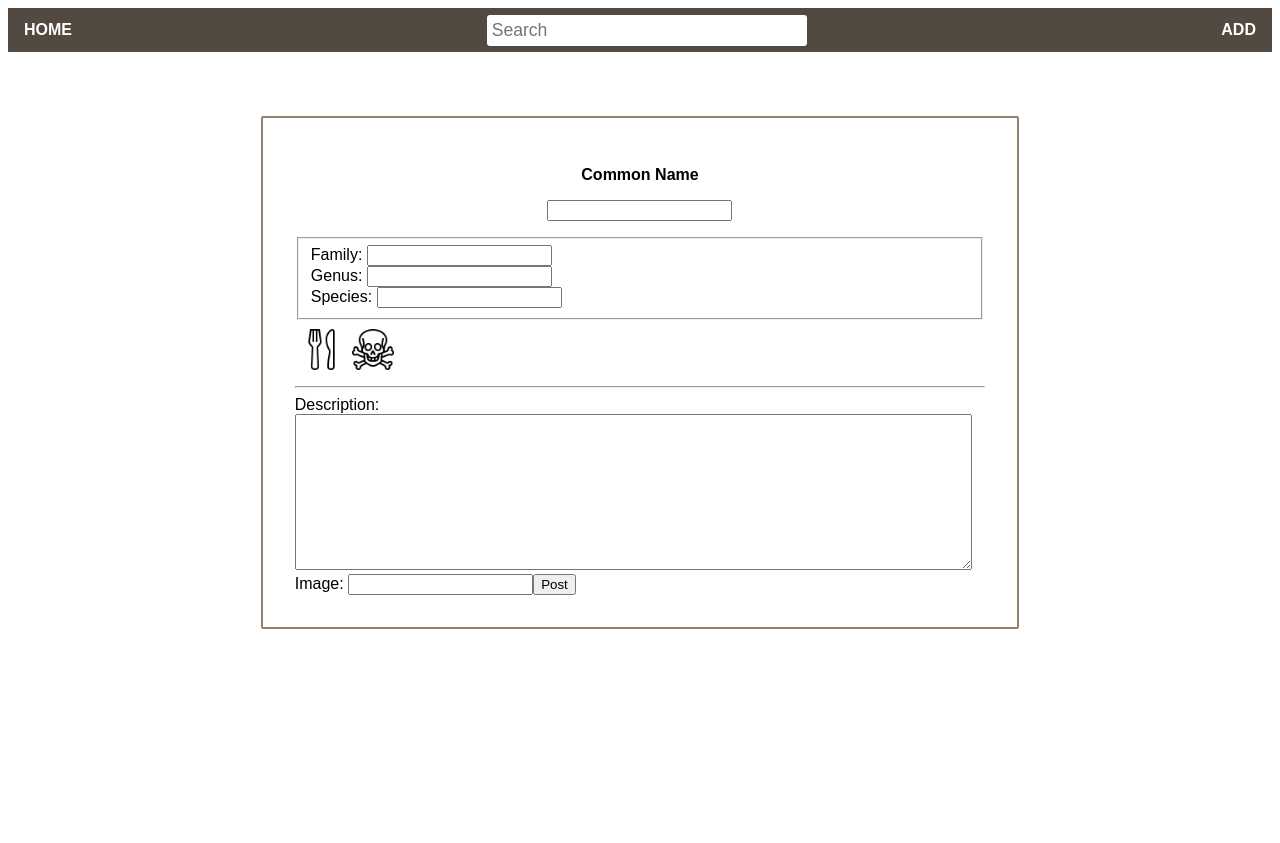
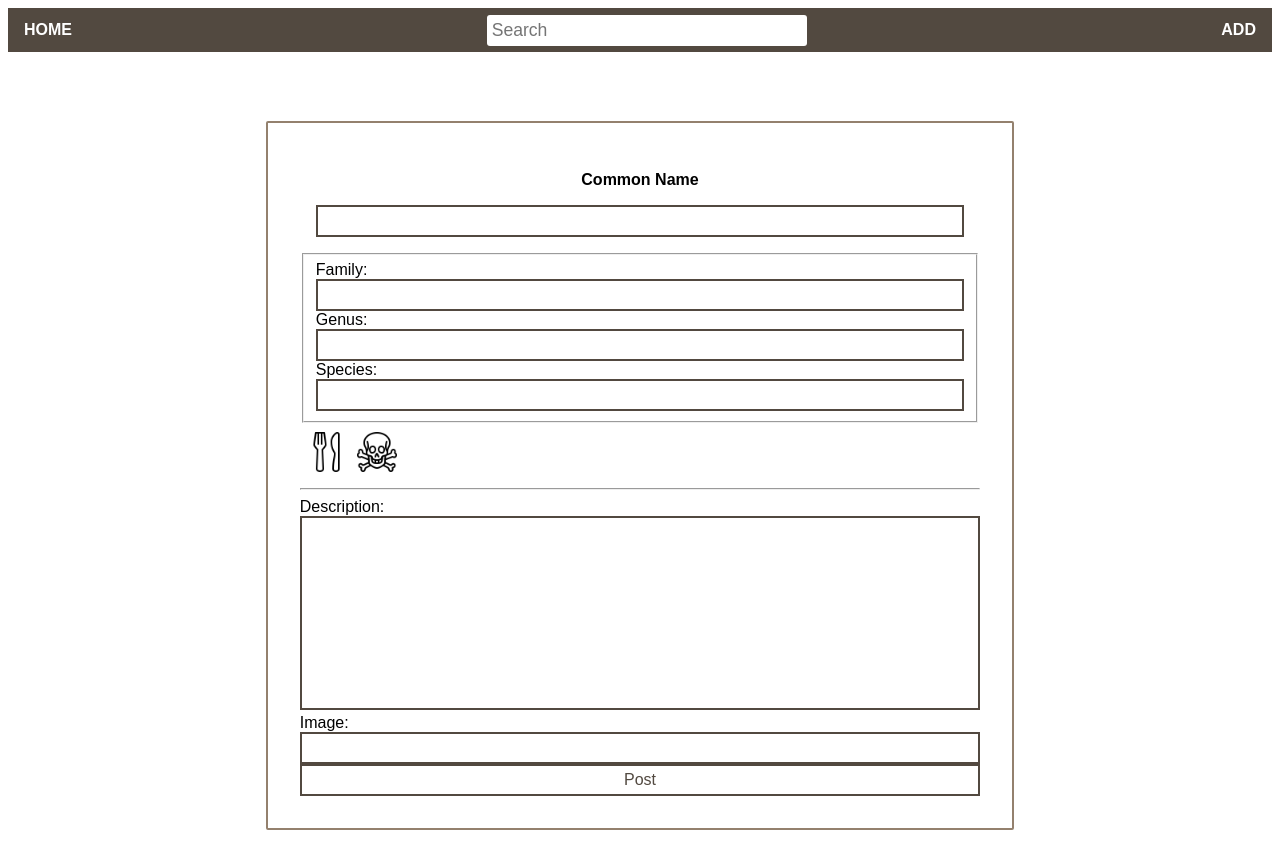
Before and after one commit to math132d/mushroom-ui, an Angular app: page /upload in a window 1280 px wide. Before the commit the page ends 800 px from the top, so only its background shows below. Built offline with nearby package versions, Linux system fonts and the light colour scheme.

Commit message:
Added comments

```diff
--- a/src/app/add-mushroom/add-mushroom.component.css
+++ b/src/app/add-mushroom/add-mushroom.component.css
@@ -36,3 +36,32 @@
     padding:4px;
     border-radius: 3px;
 }
+
+form {
+    padding: 5px;
+}
+
+form input, textarea {
+    box-sizing: border-box;
+    resize: none;
+    font-size: 1rem;
+    width: 100%;
+    padding: 5px;
+    border: 2px solid rgb(82, 73, 64);
+}
+
+form input[type='submit'] {
+    background-color: white;
+    color: rgb(82, 73, 64);
+}
+
+form input[type='submit']:hover {
+    background-color: rgb(82, 73, 64);
+    color: white;
+}
+
+form input[type='submit']:active {
+    background-color: rgb(82, 73, 64);
+    border: 2px solid white;
+    color: white;
+}
--- a/src/app/add-mushroom/add-mushroom.component.html
+++ b/src/app/add-mushroom/add-mushroom.component.html
@@ -37,9 +37,9 @@
             <textarea formControlName="description" cols="82" rows="10"></textarea><br>
 
             <label for="image">Image: </label>
-            <input type="text" formControlName="image">
+            <input type="text" formControlName="image"><br>
 
-            <button type="submit">Post</button>
+            <input type="submit" value="Post" >
         </div>
         <p *ngIf="mushroomForm.invalid && mushroomForm.touched">Please fill in all fields!</p>
         <p *ngIf="submitted">Mushroom submitted!</p>
--- a/src/app/app.module.ts
+++ b/src/app/app.module.ts
@@ -12,6 +12,7 @@ import { AddMushroomComponent } from './add-mushroom/add-mushroom.component';
 import { MushroomListItemComponent } from './mushroom-list-item/mushroom-list-item.component';
 import { FamilyComponent } from './family/family.component';
 import { GenusComponent } from './genus/genus.component';
+import { CommentComponent } from './comment/comment.component';
 
 @NgModule({
   declarations: [
@@ -22,7 +23,8 @@ import { GenusComponent } from './genus/genus.component';
     AddMushroomComponent,
     MushroomListItemComponent,
     FamilyComponent,
-    GenusComponent
+    GenusComponent,
+    CommentComponent
   ],
   imports: [
     BrowserModule,
--- /dev/null
+++ b/src/app/comment/comment.component.css
@@ -0,0 +1,16 @@
+.comment {
+    background-color: rgb(247, 247, 247);
+    padding: 5px;
+    margin: 5px;
+    font-family: sans-serif;
+}
+
+.comment h3 {
+    margin: 0px;
+    color: rgb(82, 73, 64);
+    text-transform: capitalize;
+}
+
+.comment p {
+    margin: 5px;
+}
--- /dev/null
+++ b/src/app/comment/comment.component.html
@@ -0,0 +1,6 @@
+<div class="comment">
+    <h3> {{ comment.name }} said... </h3>
+    <p>
+        {{ comment.content }}
+    </p>
+</div>
--- a/src/app/mushroom/mushroom.component.css
+++ b/src/app/mushroom/mushroom.component.css
@@ -88,3 +88,32 @@ h3 {
     grid-column: 1/3;
     padding: 0 10px 0 0;
 }
+
+form {
+    padding: 5px;
+}
+
+form input, textarea {
+    box-sizing: border-box;
+    resize: none;
+    font-size: 1rem;
+    width: 100%;
+    padding: 5px;
+    border: 2px solid rgb(82, 73, 64);
+}
+
+form input[type='submit'] {
+    background-color: white;
+    color: rgb(82, 73, 64);
+}
+
+form input[type='submit']:hover {
+    background-color: rgb(82, 73, 64);
+    color: white;
+}
+
+form input[type='submit']:active {
+    background-color: rgb(82, 73, 64);
+    border: 2px solid white;
+    color: white;
+}
--- a/src/app/mushroom/mushroom.component.html
+++ b/src/app/mushroom/mushroom.component.html
@@ -18,7 +18,7 @@
                     <img *ngIf="mushroom.poisonous" src="assets/Icons/poison.png" alt="poisonous">
                 </figure>
                 <hr>
-                <div><strong>Common name:</strong> {{ mushroom.classification.species }} </div>
+                <div><strong>Common name:</strong> {{ mushroom.name }} </div>
                 <br>
                 <div><strong>Scientific Classification:</strong></div>
                 <div><strong>Family:</strong> {{ mushroom.classification.family }} </div>
@@ -35,5 +35,22 @@
                 </ul>
             </div>
         </div>
+        <div>
+            <!-- Comment section -->
+            <nav>
+                <h3><strong> Comments </strong></h3>
+            </nav>
+            <div>
+                <form class="comment-form" [formGroup]="commentForm" (ngSubmit)="onSubmit()">
+                    <input required formControlName="name" type="text" placeholder="Name"><br>
+                    <textarea required formControlName="content" rows="3" placeholder="..."></textarea><br>
+                    <input type="submit" value="Comment"><br>
+                </form>
+            </div>
+            <p *ngIf="!mushroom.comments">Be the first to leave a comment!</p>
+            <div *ngIf="mushroom.comments">
+                <app-comment *ngFor="let comment of mushroom.comments" [comment]="comment"></app-comment>
+            </div>
+        </div>
     </article>
 </main>
--- a/src/app/mushroom/mushroom.component.ts
+++ b/src/app/mushroom/mushroom.component.ts
@@ -1,5 +1,6 @@
 import { Component, OnInit } from '@angular/core';
 import { ActivatedRoute } from '@angular/router';
+import { FormBuilder } from '@angular/forms';
 import { HttpClient } from '@angular/common/http';
 
 @Component({
@@ -10,12 +11,17 @@ import { HttpClient } from '@angular/common/http';
 export class MushroomComponent implements OnInit {
   mushroomId = {}
   mushroom: any;
+  commentForm;
 
   constructor(
     private route: ActivatedRoute,
+    private formBuilder: FormBuilder,
     private http: HttpClient
   ) {
-
+    this.commentForm = this.formBuilder.group({
+      name: '',
+      content: ''
+    });
   }
 
   ngOnInit(): void {
@@ -30,4 +36,14 @@ export class MushroomComponent implements OnInit {
       this.mushroom = data;
     })
   }
+
+  onSubmit(): void {
+    if(this.commentForm.valid){
+      let data = this.commentForm.value;
+
+      this.http.post<any>(`http://thestaticcow.dk:30031/mushroom/${this.mushroomId}/comment`, data).subscribe(data => {
+        console.log(data);
+      });
+    }
+  }
 }
```
Also changed, not shown: src/app/comment/comment.component.ts (added, +14 -0 lines), 1 other file (tests, documents, lock files or other folders).
